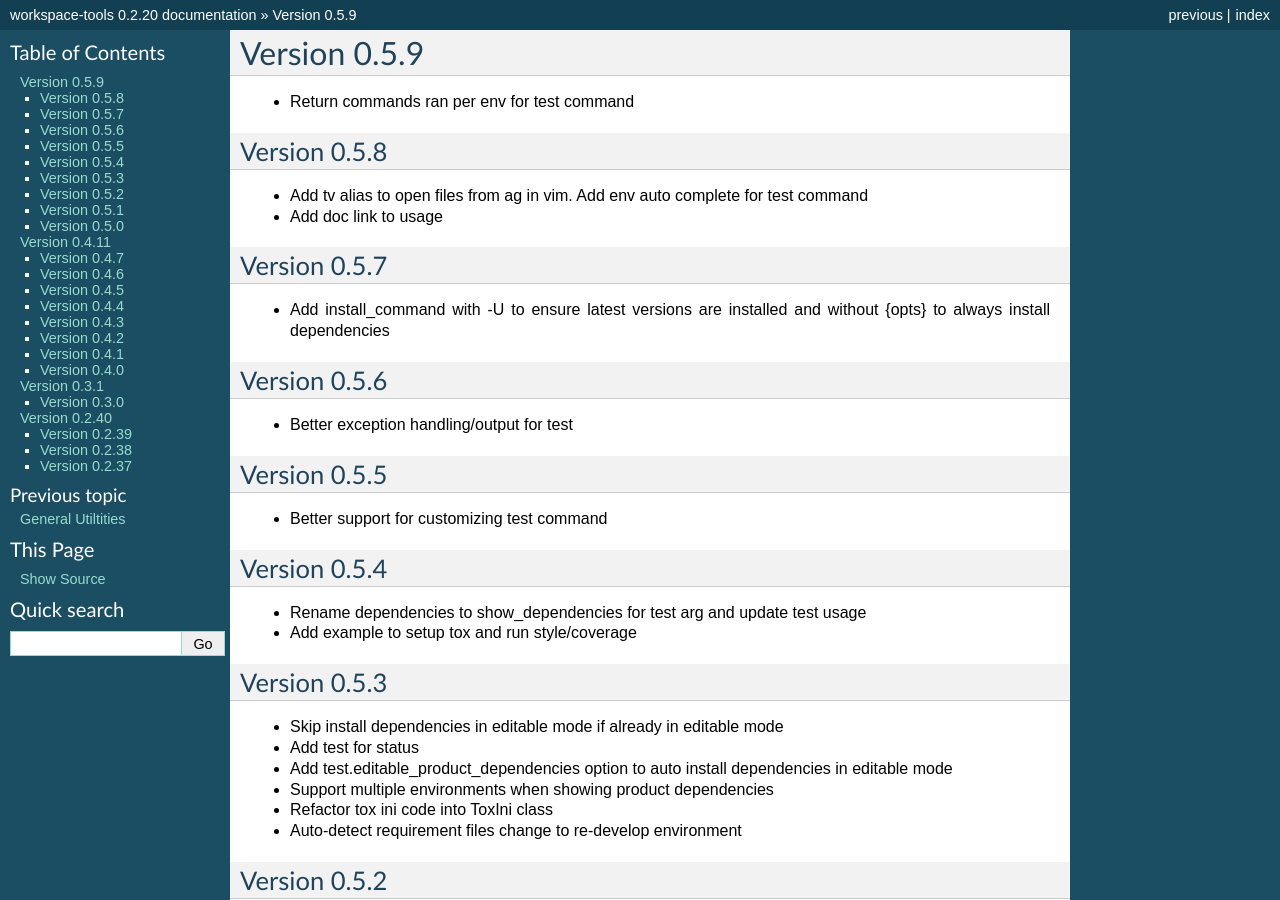
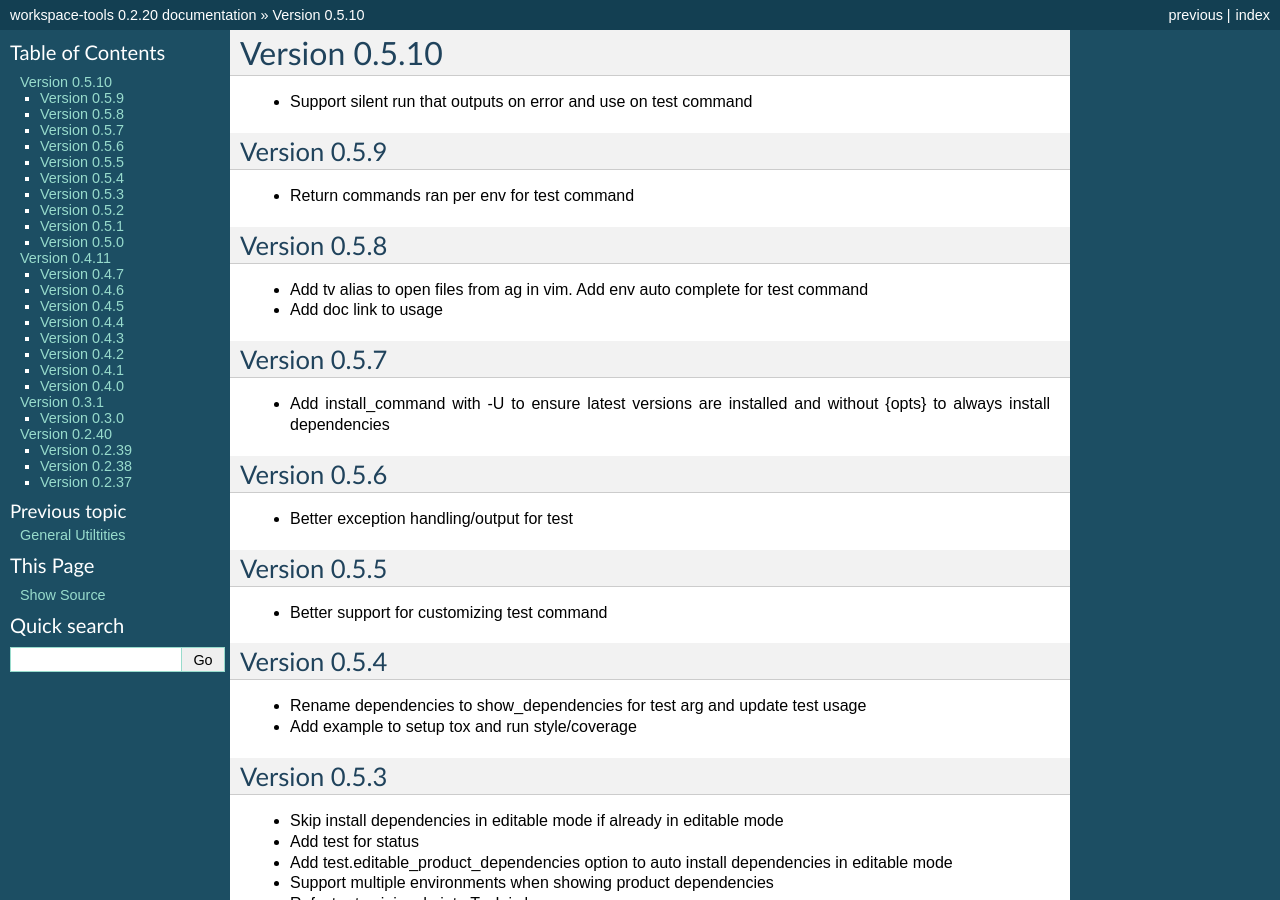
Before and after one commit to maxzheng/workspace-tools, a Sphinx documentation site: the page built from docs/CHANGELOG.rst, in a window 1280 px wide and 900 px high. Built offline with Sphinx 7.4.7, drawn with Linux system fonts in a browser that asks for light colours; some of the changed text lies outside the part shown.

Commit message:
Publish version 0.5.10

```diff
--- a/docs/CHANGELOG.rst
+++ b/docs/CHANGELOG.rst
@@ -1,5 +1,11 @@
+Version 0.5.10
+================================================================================
+
+* Support silent run that outputs on error and use on test command
+
+
 Version 0.5.9
-================================================================================
+--------------------------------------------------------------------------------
 
 * Return commands ran per env for test command
 
--- a/setup.py
+++ b/setup.py
@@ -10,7 +10,7 @@ def find_files(path):
 
 setuptools.setup(
   name='workspace-tools',
-  version='0.5.9',
+  version='0.5.10',
 
   author='Max Zheng',
   author_email='maxzheng.os @t gmail.com',
```
